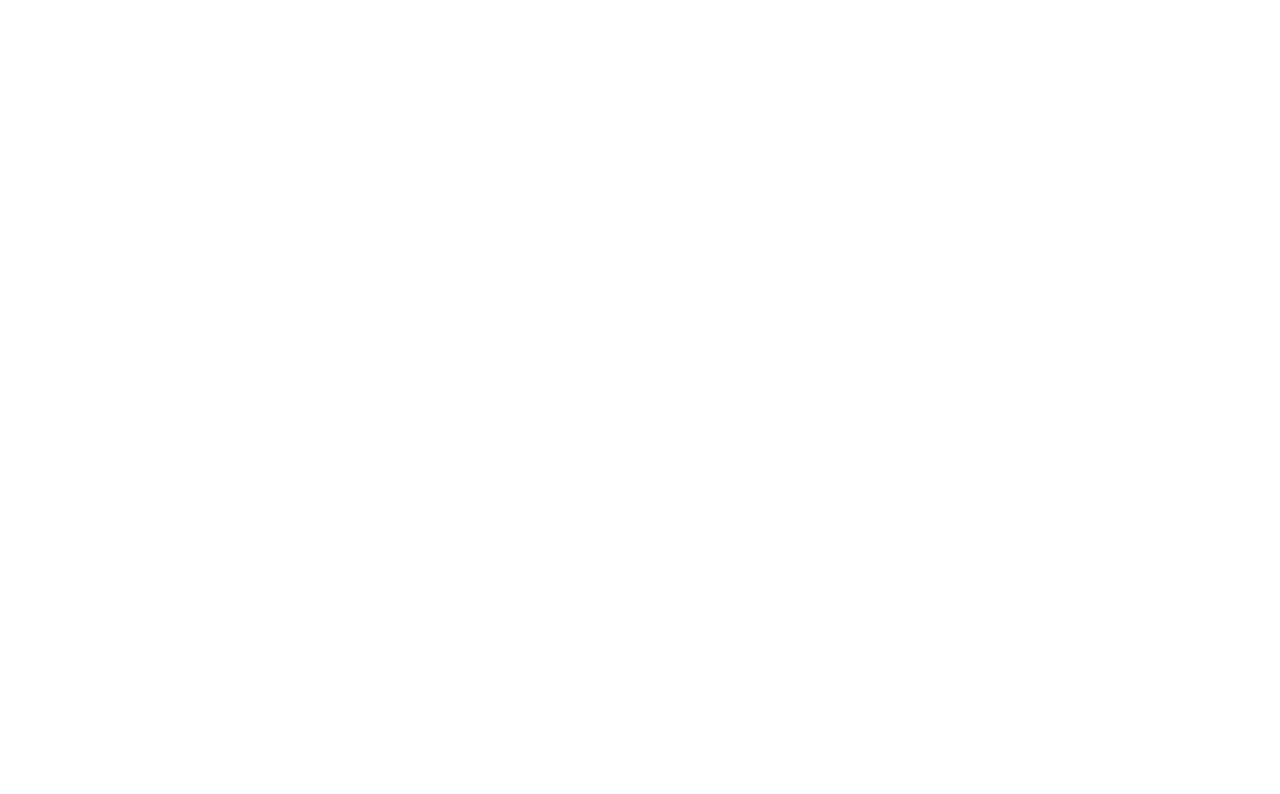
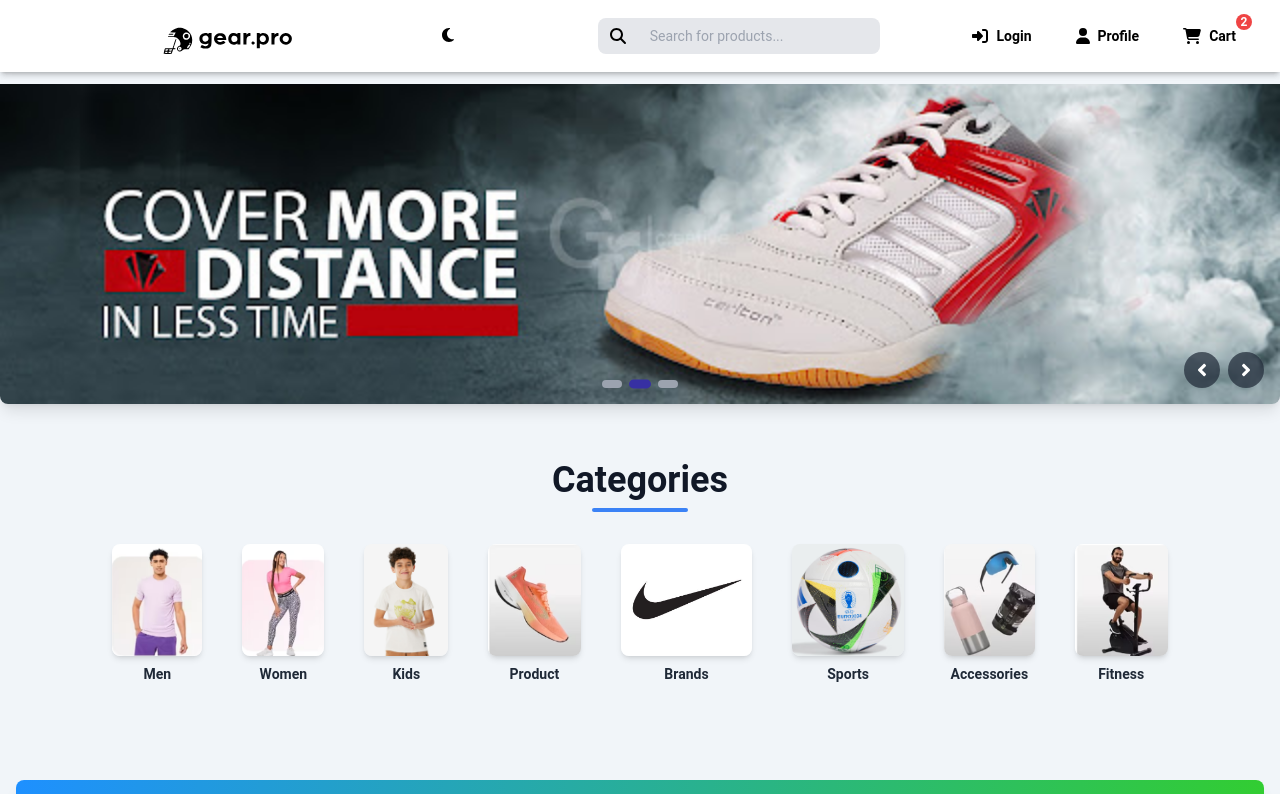
Before and after one commit to Code-walah-07/GearPro, a React (Vite) app: page / in a window 1280 px wide. Before the commit this address had no page. Shown: the top 794 px of the page. Built offline with nearby package versions, Linux system fonts and the light colour scheme.

Commit message:
Added Commit

```diff
--- a/src/App.jsx
+++ b/src/App.jsx
@@ -16,7 +16,8 @@
   return (
     <BrowserRouter>
       <Routes>
-        <Route path="/home" index element={<Home_page />} />
+        <Route path="" index element={<Home_page />} />
+        <Route path="/home" element={<Home_page />} />
         <Route path="/Sign_up" element={<Sign_up />} />
         <Route path="/Log_in" element={<Log_in />} />
         <Route path="/CartPage" element={<CartPage />} />
```
